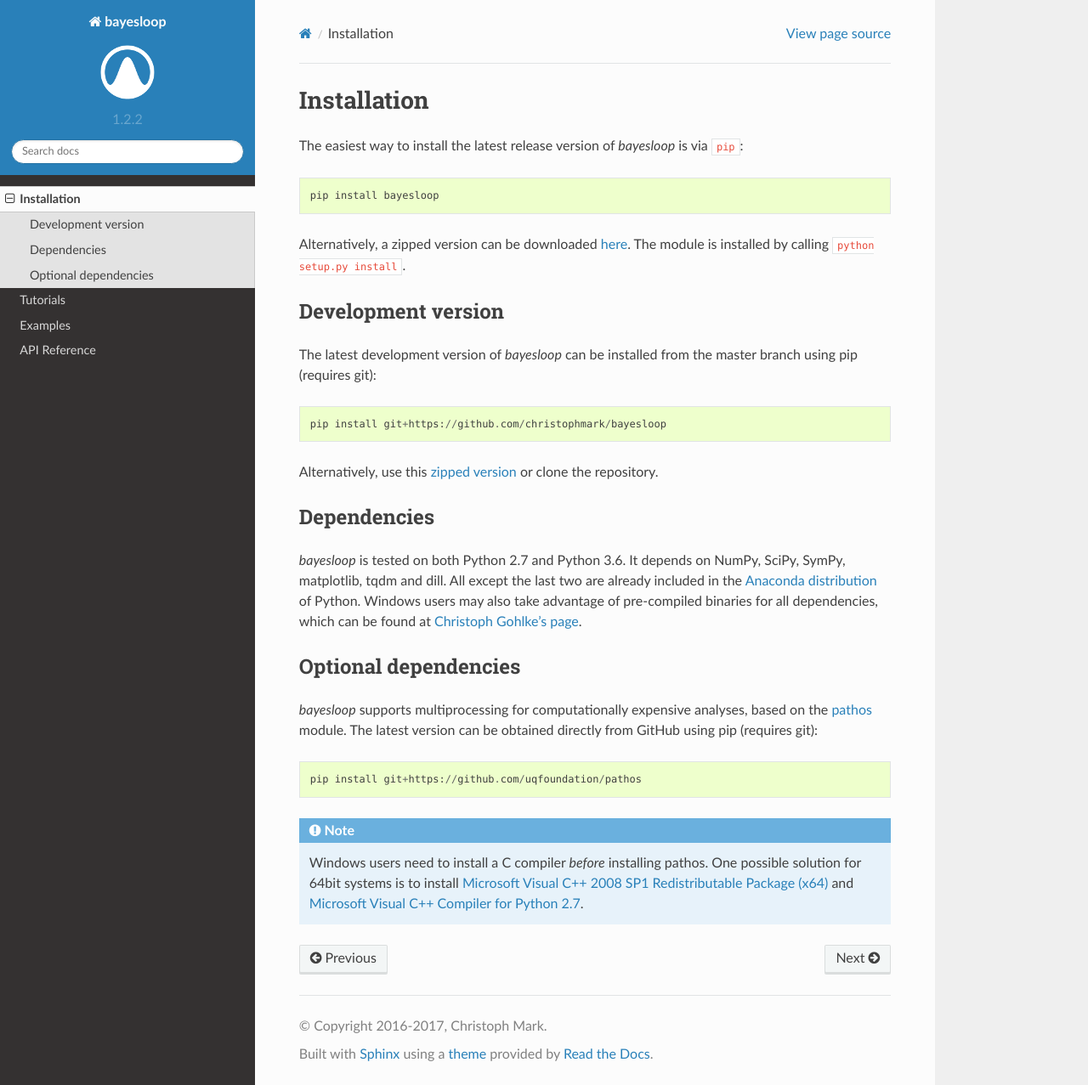
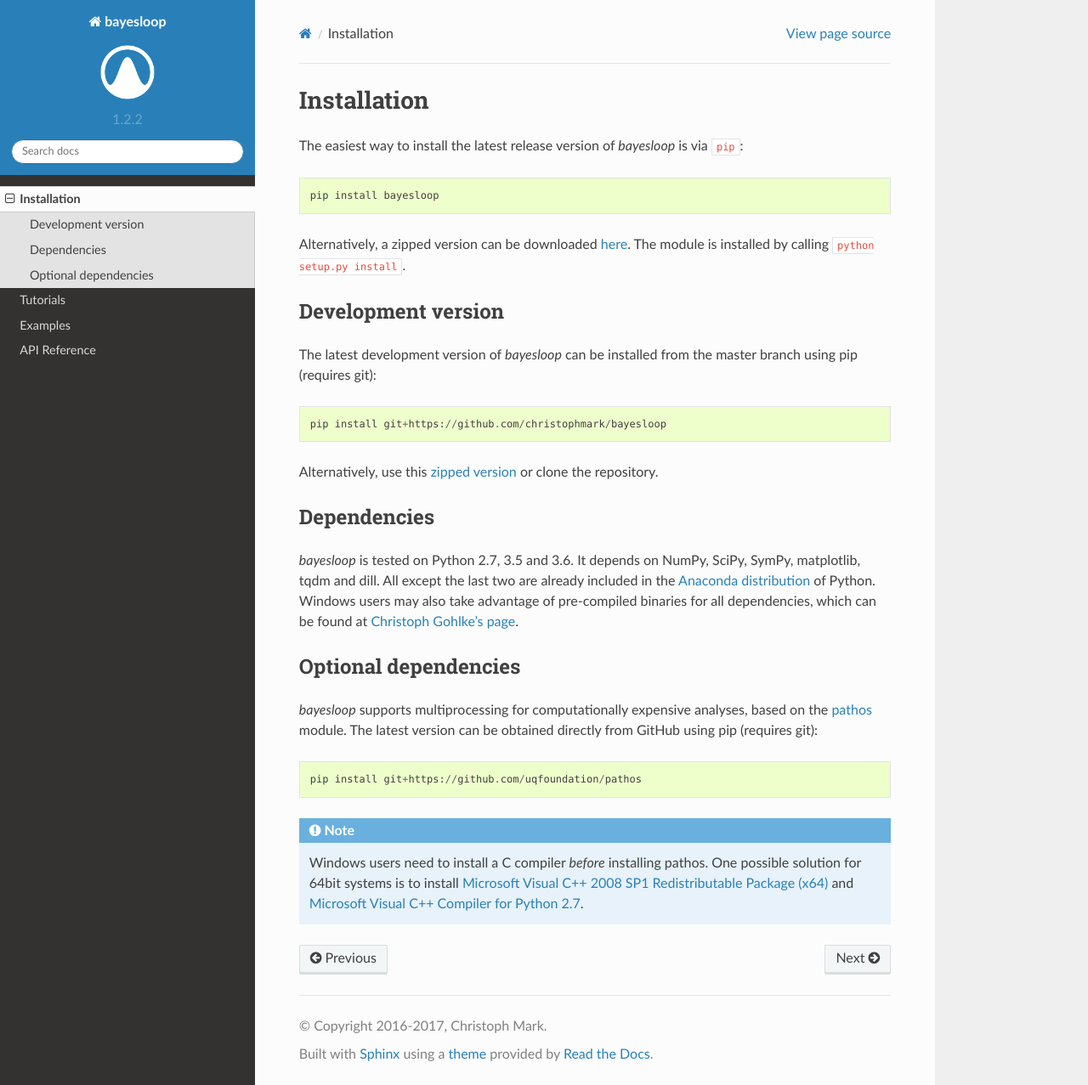
Before and after one commit to christophmark/bayesloop, a Sphinx documentation site: the page built from docs/source/installation.rst, in a window 1280 px wide and 1277 px high. Shown: the whole window at 85% size. Built offline with Sphinx 7.4.7 and the Read the Docs theme 2.0.0, drawn with Linux system fonts in a browser that asks for light colours.

Commit message:
Added note on support for Python 3.5; build status badge in readme

```diff
--- a/docs/source/installation.rst
+++ b/docs/source/installation.rst
@@ -26,7 +26,7 @@
 Dependencies
 ------------
 
-*bayesloop* is tested on both Python 2.7 and Python 3.6. It depends on NumPy, SciPy, SymPy, matplotlib, tqdm and dill. All except the last two are already included in the `Anaconda distribution <https://www.continuum.io/downloads>`__ of Python. Windows users may also take advantage of pre-compiled binaries for all dependencies, which can be found at `Christoph Gohlke's page <http://www.lfd.uci.edu/~gohlke/pythonlibs/>`__.
+*bayesloop* is tested on Python 2.7, 3.5 and 3.6. It depends on NumPy, SciPy, SymPy, matplotlib, tqdm and dill. All except the last two are already included in the `Anaconda distribution <https://www.continuum.io/downloads>`__ of Python. Windows users may also take advantage of pre-compiled binaries for all dependencies, which can be found at `Christoph Gohlke's page <http://www.lfd.uci.edu/~gohlke/pythonlibs/>`__.
 
 Optional dependencies
 ---------------------
```
Also changed, not shown: README.md (+2 -1 lines).
